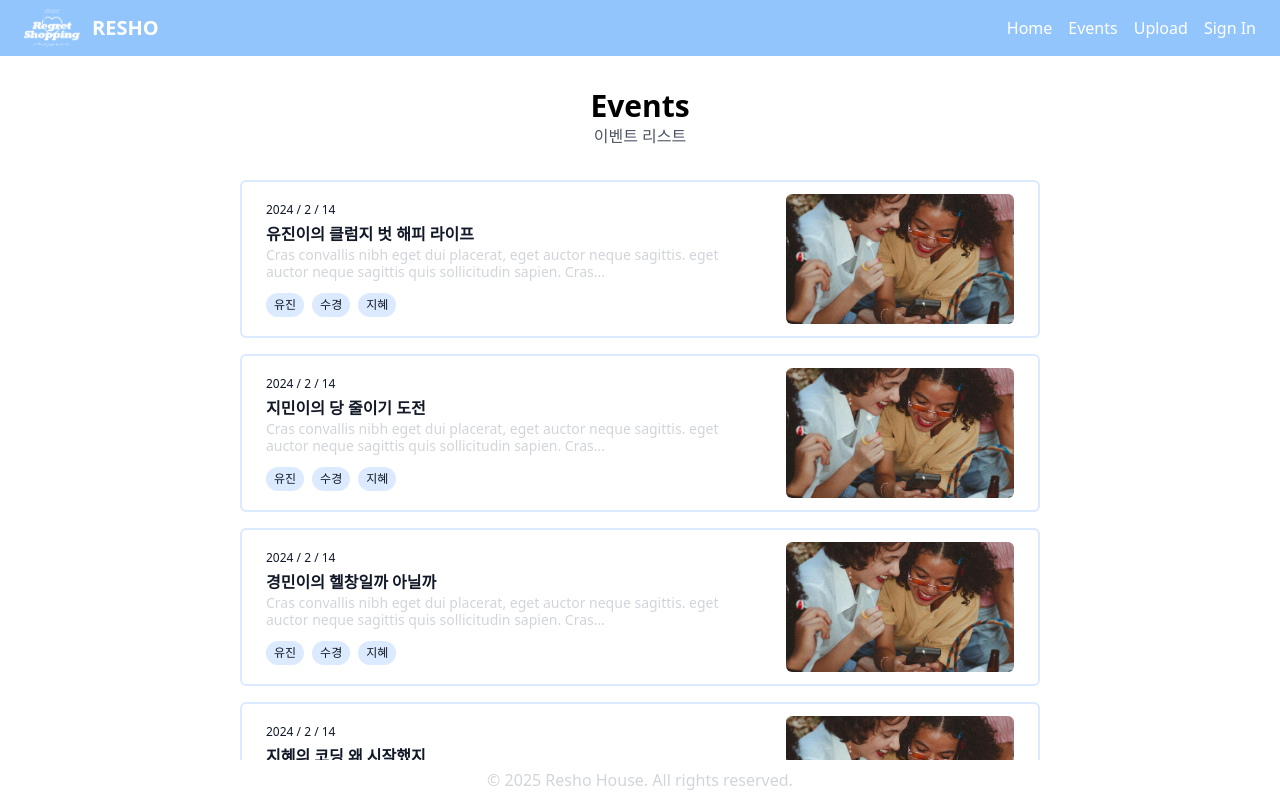
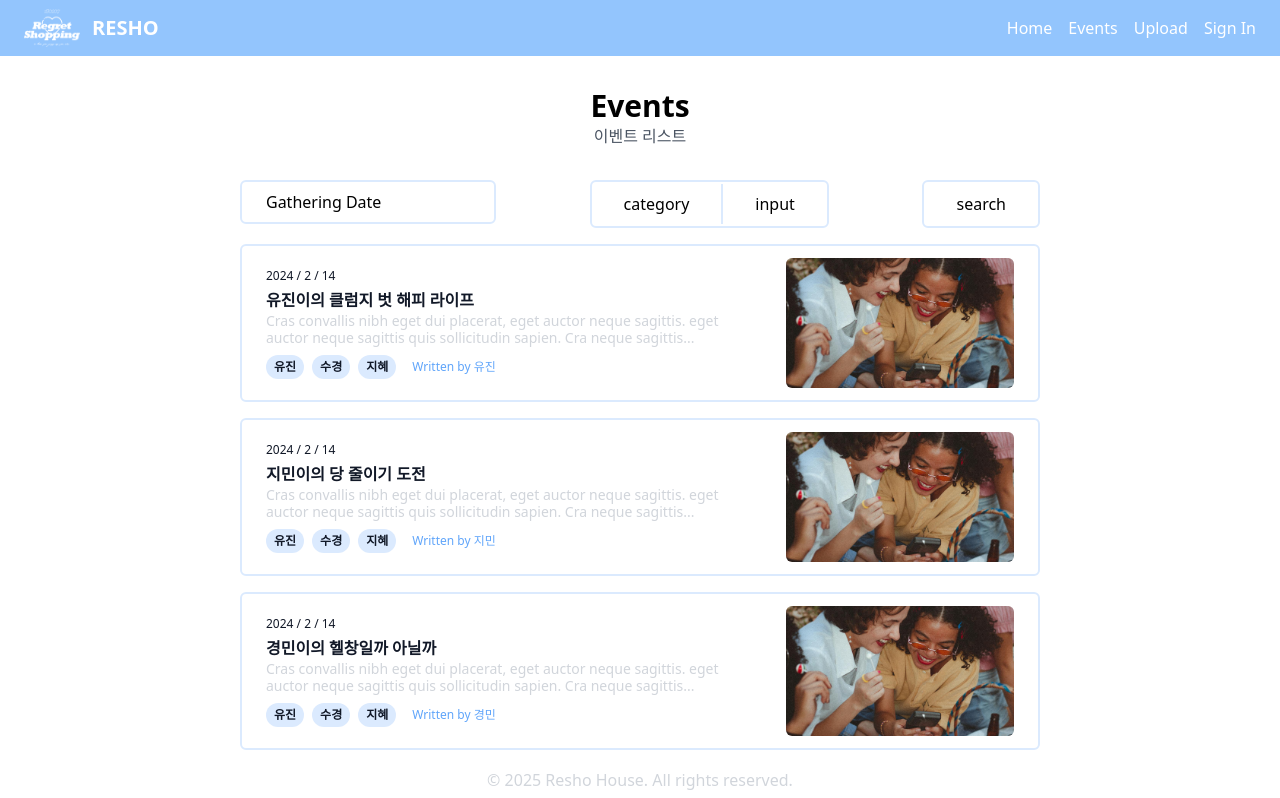
Before and after one commit to jihyelisa/resho_house_front, a React (Vite) app: page /events in a window 1280 px wide. Shown: the top 798 px of the page. Built offline with nearby package versions, Linux system fonts and the light colour scheme.

Commit message:
feat: UI Improvement

```diff
--- a/src/pages/EventList.tsx
+++ b/src/pages/EventList.tsx
@@ -1,3 +1,4 @@
+import { useState } from "react";
 import { Link } from "react-router-dom";
 
 const EventList = () => {
@@ -22,6 +23,20 @@ const EventList = () => {
     "/images/photo_sample_3.jpeg",
   ];
 
+  const sortingOptions = ["Gathering Date", "Written Date"];
+
+  const [seletedSorting, setSelectedSorting] =
+    useState<string>("Gathering Date");
+  const [isSortingOpen, setIsSortingOpen] = useState<boolean>(false);
+
+  const handleSortingOpen = () => {
+    setIsSortingOpen(!isSortingOpen);
+  };
+  const handleSortingSelect = (value: string) => {
+    setSelectedSorting(value);
+    setIsSortingOpen(false);
+  };
+
   return (
     <div className="text-center flex-grow flex flex-col items-center">
       <span className="top-14 w-full py-8 bg-white">
@@ -29,6 +44,37 @@ const EventList = () => {
         <p className="text-gray-600">이벤트 리스트</p>
       </span>
       {/* <div className="flex flex-col flex-grow gap-3 w-full"> */}
+      <div className="flex justify-between w-4/5 mb-4">
+        <div className="relative w-64">
+          <p
+            className="w-full flex items-center py-2 px-6 rounded-md border-2 border-blue-100 bg-white cursor-pointer"
+            onClick={() => handleSortingOpen()}
+          >
+            {seletedSorting}
+          </p>
+
+          {isSortingOpen && (
+            <div className="absolute top-full left-0 w-full mt-0 bg-white shadow-md rounded-md border-2 border-blue-100">
+              {sortingOptions.map((option) => (
+                <p
+                  className="flex items-center py-2 px-6 cursor-pointer hover:bg-blue-100"
+                  onClick={() => handleSortingSelect(option)}
+                >
+                  {option}
+                </p>
+              ))}
+            </div>
+          )}
+        </div>
+
+        <div className="flex items-center rounded-md border-2 border-blue-100">
+          <span className="border-r-2 border-blue-100 py-2 px-8">category</span>
+          <span className="py-2 px-8">input</span>
+        </div>
+        <button className="flex items-center h-12 py-3 px-8 rounded-md border-2 border-blue-100">
+          search
+        </button>
+      </div>
       <div className="grid grid-cols-1 flex-grow gap-4 w-4/5">
         {events.map((event, index) => (
           <Link key={index} to={`/eventdetail/${index}`}>
@@ -44,18 +90,21 @@ const EventList = () => {
                 <span className="leading-tight text-gray-300 text-sm">
                   Cras convallis nibh eget dui placerat, eget auctor neque
                   sagittis. eget auctor neque sagittis quis sollicitudin sapien.
-                  Cras...
+                  Cra neque sagittis...
                 </span>
-                <div className="flex gap-2 mt-3">
-                  <span className="text-xs bg-blue-100 rounded-xl inline-block py-1 px-2">
+                <div className="flex gap-2 mt-2 items-center">
+                  <span className="text-xs font-semibold bg-blue-100 rounded-xl inline-block py-1 px-2">
                     유진
                   </span>
-                  <span className="text-xs bg-blue-100 rounded-xl inline-block py-1 px-2">
+                  <span className="text-xs font-semibold bg-blue-100 rounded-xl inline-block py-1 px-2">
                     수경
                   </span>
-                  <span className="text-xs bg-blue-100 rounded-xl inline-block py-1 px-2">
+                  <span className="text-xs font-semibold bg-blue-100 rounded-xl inline-block py-1 px-2">
                     지혜
                   </span>
+                  <p className="text-xs text-blue-400 font-medium ml-2">
+                    Written by {event.slice(0, 2)}
+                  </p>
                 </div>
               </div>
 
--- a/src/pages/SignUp.tsx
+++ b/src/pages/SignUp.tsx
@@ -1,3 +1,5 @@
+import { Link } from "react-router-dom";
+
 const SignUp = () => {
   return (
     <div className="p-6 flex flex-col justify-center items-center">
@@ -27,9 +29,15 @@ const SignUp = () => {
           />
         </span>
       </div>
-      <button className="bg-blue-600 text-white py-2 px-4 rounded-md hover:bg-blue-700 w-[360px]">
+      <button className="bg-blue-600 text-white py-2 px-4 border-2 border-blue-600 rounded-md w-[360px] mb-2">
         Sign Up
       </button>
+      <p className="text-gray-300 text-m">Already have an account?</p>
+      <Link to="/signin">
+        <button className="bg-white text-blue-600 border-2 border-blue-600 py-2 px-4 rounded-md w-[360px]">
+          Sign In
+        </button>
+      </Link>
     </div>
   );
 };
```
